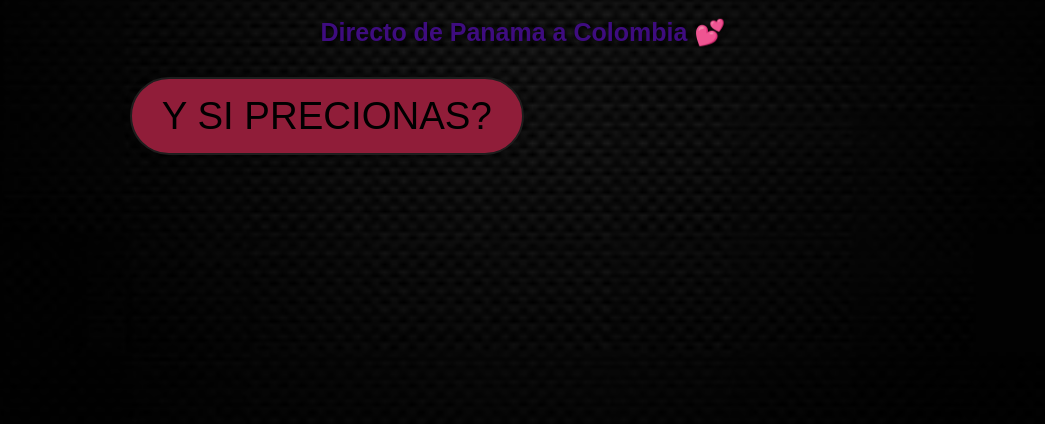
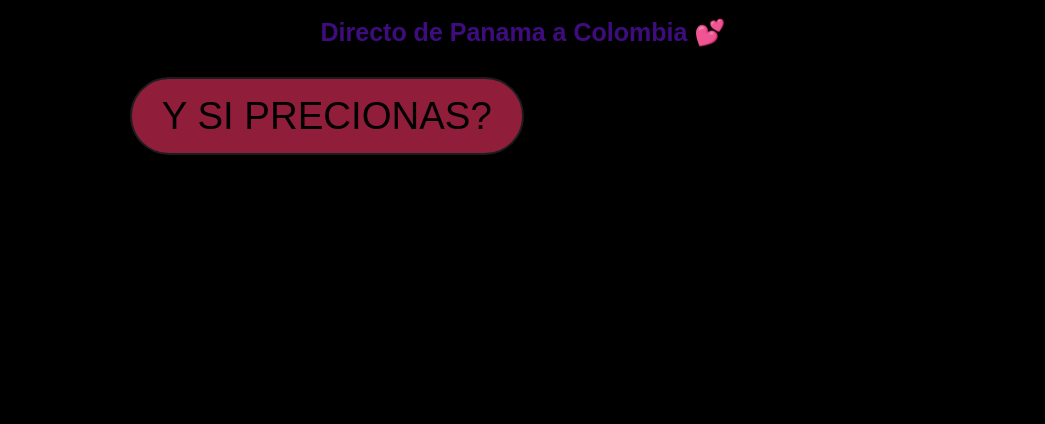
Before and after one commit to EDSONRONALDO3/YULIP, a plain HTML site: page index.html in a window 1280 px wide. Shown: the part 376-800 px from the top of the page, without its empty margins (117-1162 px from the left). Drawn offline with Linux system fonts and the light colour scheme.

Commit message:
Update index.html

```diff
--- a/index.html
+++ b/index.html
@@ -13,7 +13,7 @@
             display: flex;
             justify-content: center;
             align-items: center;
-            background: url('amar.jpg') no-repeat center center/cover;
+            background: black;
             font-family: 'Arial', sans-serif;
         }
 
```
